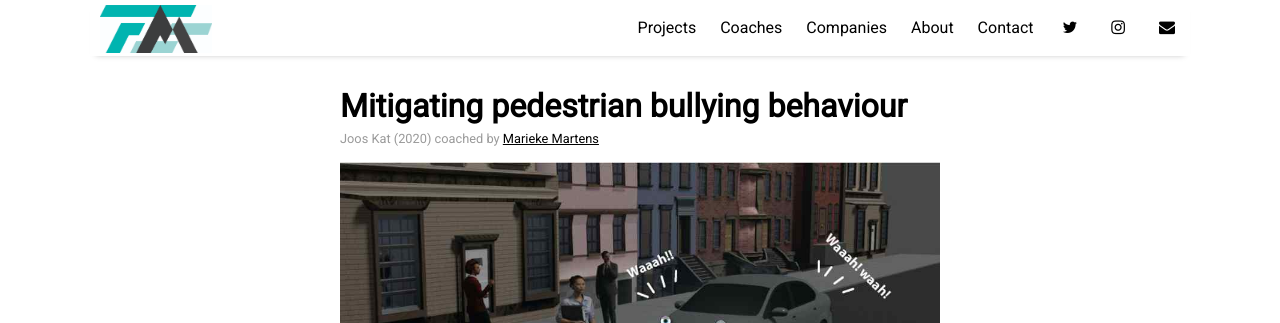
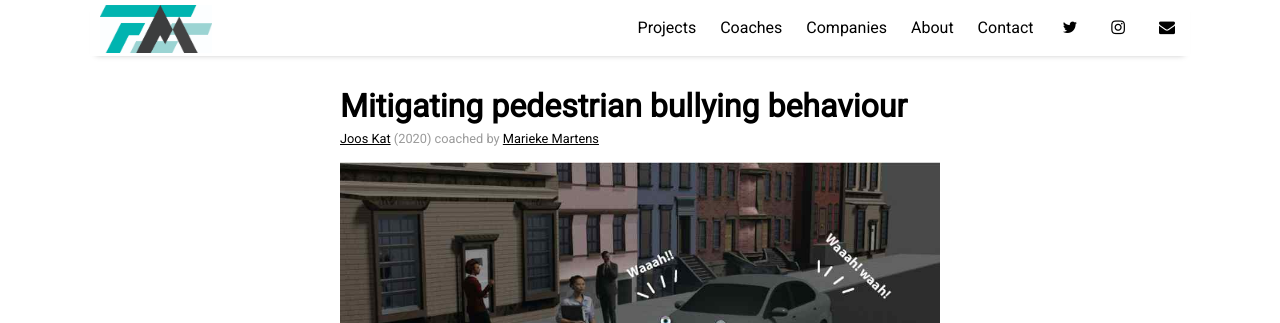
Before and after one commit to bazilinskyy/mobility-squad, a Jekyll site: the page built from _posts/2020-01-01-pedestrianbully.md, in a window 1280 px wide and 900 px high. Shown: the top 323 px of the window. Built offline with Jekyll 4.4.1, drawn with Linux system fonts in a browser that asks for light colours; nearby versions of some CDN libraries; comment, search, counter and statistics services are not loaded; part of the change alters nothing that is shown.

```diff
--- a/_posts/2020-01-01-pedestrianbully.md
+++ b/_posts/2020-01-01-pedestrianbully.md
@@ -4,6 +4,7 @@ year: 2020
 title: "Mitigating pedestrian bullying behaviour"
 authors:
   - name: Joos Kat
+    website: https://www.linkedin.com/in/joos-kat-ab62a8212/?originalSubdomain=nl
 coaches:
   - name: Marieke Martens
     website: https://research.tue.nl/en/persons/marieke-h-martens
```
